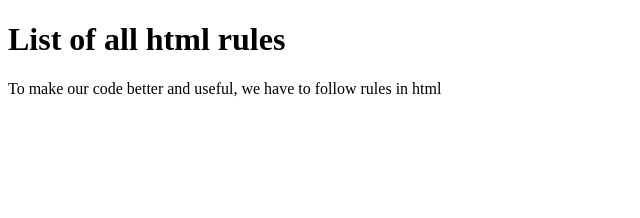
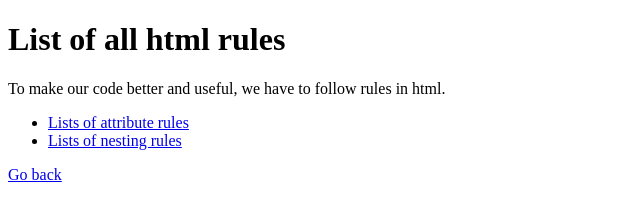
Before and after one commit to tsipoy/learning-html, a plain HTML site: page rules.html in a window 1280 px wide. Shown: the whole page, without its empty margins (0-640 px from the left). Drawn offline with Linux system fonts and the light colour scheme.

Commit message:
added files

```diff
--- a/rules.html
+++ b/rules.html
@@ -12,5 +12,28 @@
       <h1>
         List of all html rules
       </h1>
+    </header>
       <p>
-        To make our code better and useful, we have to follow rules in html
+        To make our code better and useful, we have to follow rules in html.
+      </p>
+    <nav>
+      <ul>
+        <li>
+          <a href="attribute_rules.html">
+            Lists of attribute rules
+          </a>
+        </li>
+        <li>
+          <a href="nesting_rules.html">
+            Lists of nesting rules
+          </a>
+        </li>
+      </ul>
+    </nav>
+    <footer>
+      <a href="homepage.html">
+        Go back
+      </a>
+    </footer>
+  </body>
+</html>
```
Also changed, not shown: attribute_rules.html (+2 -2 lines), homepage.html (+2 -2 lines), nesting_rules.html (added).
